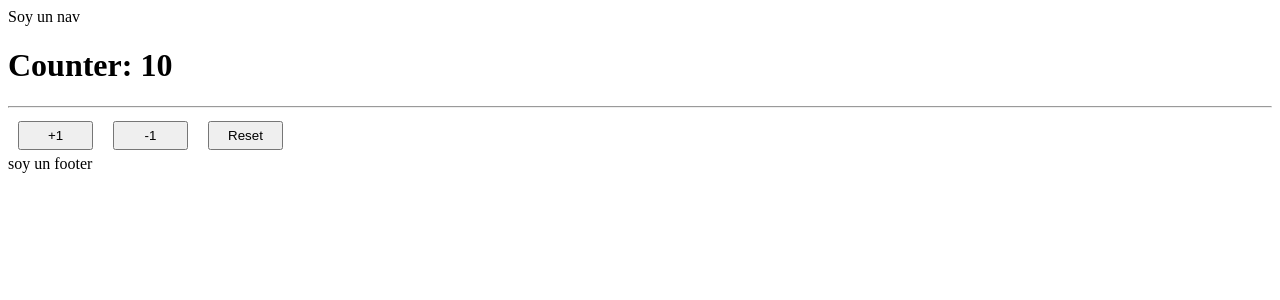
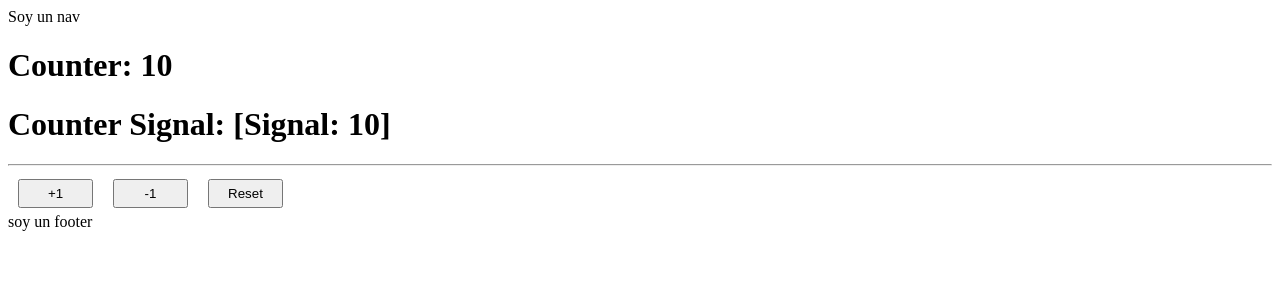
Before and after one commit to Leticia-Orive/Angular_2025, an Angular app in the folder 02-bases/: page / in a window 1280 px wide. Shown: the top 300 px of the page. Built offline with nearby package versions, Linux system fonts and the light colour scheme.

Commit message:
señales

```diff
--- a/02-bases/src/app/pages/counter/counter.component.html
+++ b/02-bases/src/app/pages/counter/counter.component.html
@@ -1,4 +1,5 @@
 <h1>Counter: {{counter}}</h1><!--Podemos poner cualquier expresion en blanco nos va a dar error-->
+<h1> Counter Signal: {{counterSignal}}</h1>
 <hr />
   <button (click)="increaseBy(1)">+1</button>
   <button (click)="increaseBy(-1)">-1</button>
--- a/02-bases/src/app/pages/counter/counter.component.ts
+++ b/02-bases/src/app/pages/counter/counter.component.ts
@@ -1,4 +1,4 @@
-import { Component } from "@angular/core";
+import { Component, signal } from "@angular/core";
 
 
 @Component({
@@ -10,14 +10,21 @@ import { Component } from "@angular/core";
 
 export class CounterComponent {
   counter = 10;
+  counterSignal = signal(10);
 
   // Metodo
   increaseBy(value: number){
     this.counter += value;
+    /**No es la formas mas apropiada
+     * this.counterSignal.set(this.counterSignal() + value);
+     */
+
+    this.counterSignal.update((current) => current + value);//nos da la opcion de mandar
   }
 
   resetCounter(){
-    this.counter = 10;
+    this.counter = 0;
+    this.counterSignal.set(0); //el set ignora el valor
   }
 
 }
```
